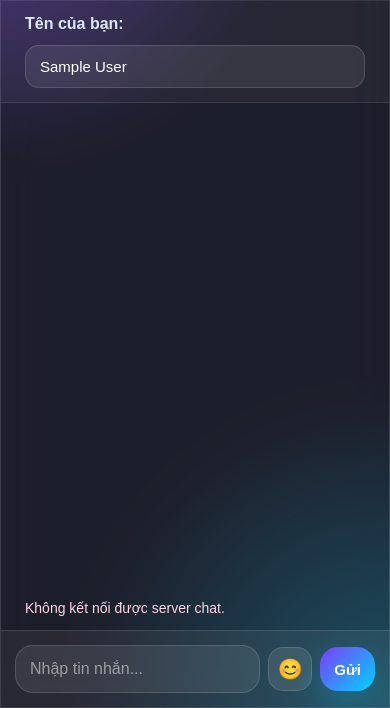
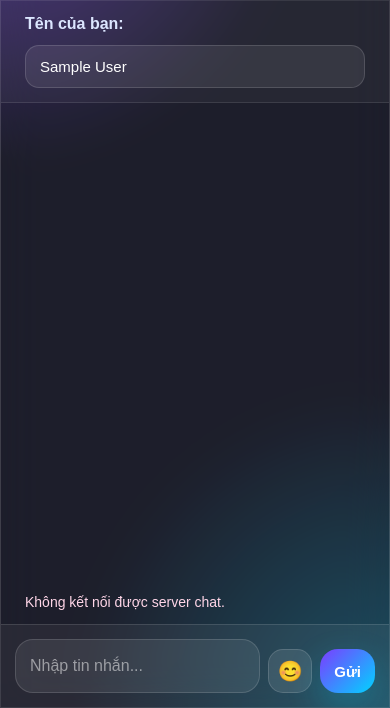
Before and after one commit to kenanyildiz10starjuventus/my-login-web, a website: page public/chat.html in a window 390 px wide. Shown: the part 136-844 px from the top of the page. Drawn offline with nearby package versions, Linux system fonts and the light colour scheme; no server answers; sample sign-in values are in the browser's storage.

Commit message:
chỉnh sửa chat

```diff
--- a/public/chat.html
+++ b/public/chat.html
@@ -546,15 +546,30 @@
       padding: 18px;
       display: flex;
       gap: 10px;
-      align-items: center;
-    }
-
-    .chat-input input {
+      align-items: flex-end;
+    }
+
+    .chat-input textarea {
   flex: 1;
+  min-width: 0;
+  min-height: 54px;
+  max-height: 140px;
   padding: 15px 16px;
   border-radius: 18px;
+  border: 1px solid rgba(255,255,255,0.14);
+  background: rgba(255,255,255,0.08);
+  color: white;
+  outline: none;
   font-size: 16px;
-      min-width: 0;
+  line-height: 1.5;
+  resize: none;
+  overflow-y: auto;
+  white-space: pre-wrap;
+  word-break: break-word;
+}
+
+.chat-input textarea::placeholder {
+  color: rgba(255,255,255,0.5);
 }
 
     .chat-input button {
@@ -704,8 +719,9 @@
         padding: 14px;
       }
 
-      .chat-input input {
+      .chat-input textarea {
   padding: 14px;
+  min-height: 44px;
 }
 
       .chat-input button {
@@ -782,7 +798,7 @@
       </div>
 
       <div class="chat-input">
-        <input id="messageInput" placeholder="Nhập tin nhắn..." />
+        <textarea id="messageInput" placeholder="Nhập tin nhắn..." rows="1"></textarea>
         <button type="button" id="emojiToggleBtn" class="emoji-toggle-btn">😊</button>
         <button type="button" class="send-btn" onclick="sendMessage()">Gửi</button>
       </div>
@@ -1179,6 +1195,7 @@
 
     function addEmoji(emoji) {
   messageInput.value += emoji;
+  autoResizeMessageInput();
   messageInput.focus();
 }
 
@@ -1225,6 +1242,7 @@
       cancelReply();
 
       messageInput.value = "";
+autoResizeMessageInput();
 statusText.textContent = "";
     }
 
@@ -1471,7 +1489,8 @@
     });
 
     messageInput.addEventListener("keydown", function (event) {
-      if (event.key === "Enter") {
+  if (event.key === "Enter" && !event.shiftKey) {
+    event.preventDefault();
     sendMessage();
     return;
   }
@@ -1499,6 +1518,16 @@
     });
 
     loadMessages();
+
+    function autoResizeMessageInput() {
+  messageInput.style.height = "auto";
+  messageInput.style.height = Math.min(messageInput.scrollHeight, 140) + "px";
+}
+
+messageInput.addEventListener("input", function () {
+  autoResizeMessageInput();
+});
+
   </script>
 </body>
 </html>
```
Lines whose indentation alone changed are shown as unchanged.
